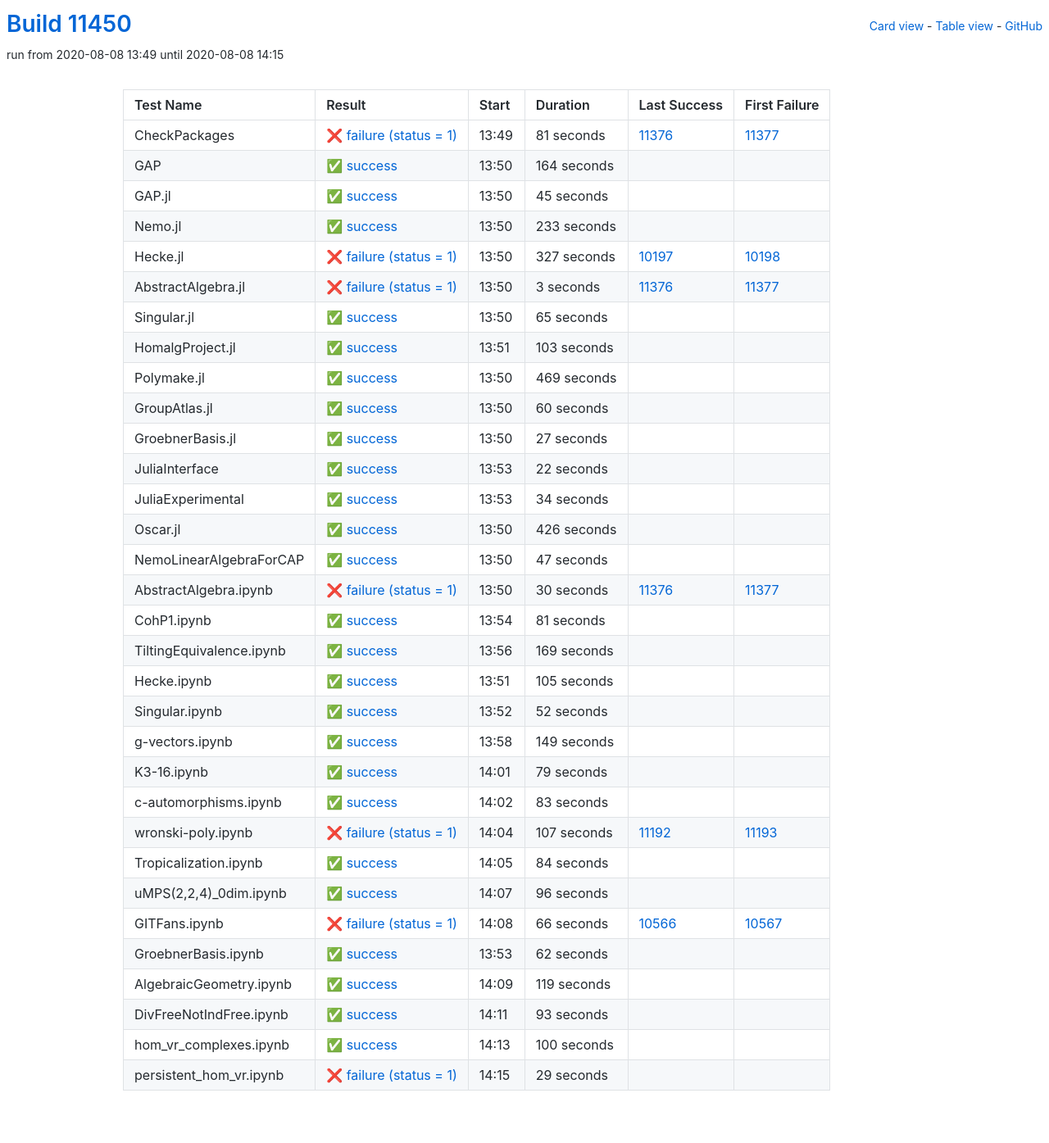
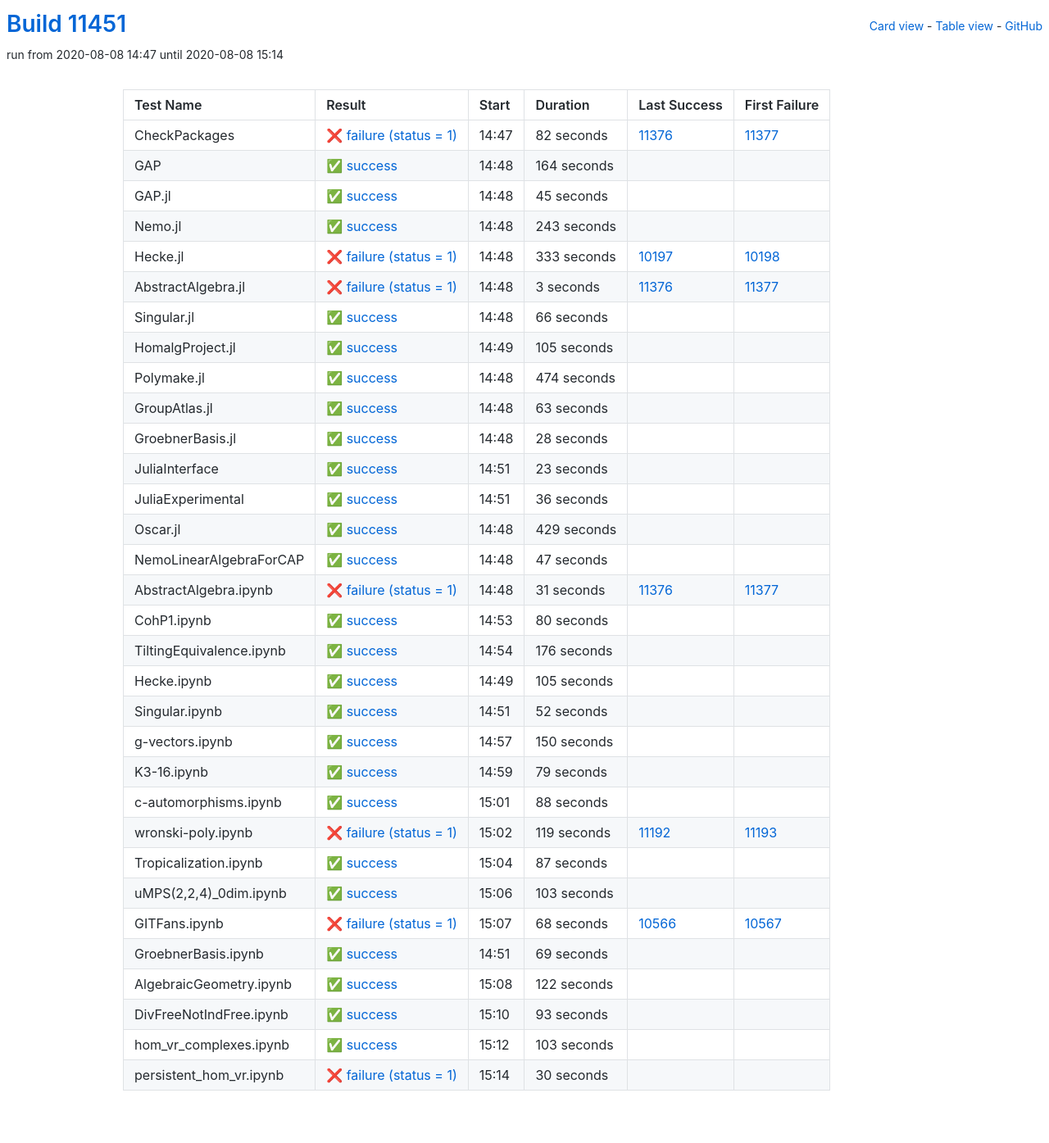
Before and after one commit to oscar-system/oscar-ci-status, a Jekyll site: the page built from table.html, in a window 1280 px wide. Shown: the whole page at 82% size. Built offline with Jekyll 4.4.1, drawn with Linux system fonts in a browser that asks for light colours.

Commit message:
Build #11451

```diff
--- a/_data/ci.yml
+++ b/_data/ci.yml
@@ -1,6 +1,6 @@
 ---
-build: 11450
-build_url: https://oscarci.mathematik.uni-kl.de/job/oscar/11450/
+build: 11451
+build_url: https://oscarci.mathematik.uni-kl.de/job/oscar/11451/
 job: oscar
 organization: oscar-system
 repo: oscar-ci-status
@@ -8,20 +8,20 @@
 tests:
 - name: CheckPackages
   id: checkpackages
-  log: https://oscarci.mathematik.uni-kl.de/job/oscar/11450/artifact/logs/build-11450/CheckPackages.log
-  start: 2020-08-08 13:49
+  log: https://oscarci.mathematik.uni-kl.de/job/oscar/11451/artifact/logs/build-11451/CheckPackages.log
+  start: 2020-08-08 14:47
   success: false
   exitcode: 1
   status: failure
-  duration: 81
+  duration: 82
   last_success: 11376
   last_success_url: https://oscarci.mathematik.uni-kl.de/job/oscar/11376/
   first_failure: 11377
   first_failure_url: https://oscarci.mathematik.uni-kl.de/job/oscar/11377/
 - name: GAP
   id: gap
-  log: https://oscarci.mathematik.uni-kl.de/job/oscar/11450/artifact/logs/build-11450/GAP.log
-  start: 2020-08-08 13:50
+  log: https://oscarci.mathematik.uni-kl.de/job/oscar/11451/artifact/logs/build-11451/GAP.log
+  start: 2020-08-08 14:48
   success: true
   exitcode: 0
   status: success
@@ -32,8 +32,8 @@
   first_failure_url:
 - name: GAP.jl
   id: gap-jl
-  log: https://oscarci.mathematik.uni-kl.de/job/oscar/11450/artifact/logs/build-11450/GAP.jl.log
-  start: 2020-08-08 13:50
+  log: https://oscarci.mathematik.uni-kl.de/job/oscar/11451/artifact/logs/build-11451/GAP.jl.log
+  start: 2020-08-08 14:48
   success: true
   exitcode: 0
   status: success
@@ -44,32 +44,32 @@
   first_failure_url:
 - name: Nemo.jl
   id: nemo-jl
-  log: https://oscarci.mathematik.uni-kl.de/job/oscar/11450/artifact/logs/build-11450/Nemo.jl.log
-  start: 2020-08-08 13:50
+  log: https://oscarci.mathematik.uni-kl.de/job/oscar/11451/artifact/logs/build-11451/Nemo.jl.log
+  start: 2020-08-08 14:48
   success: true
   exitcode: 0
   status: success
-  duration: 233
+  duration: 243
   last_success: false
   last_success_url:
   first_failure: false
   first_failure_url:
 - name: Hecke.jl
   id: hecke-jl
-  log: https://oscarci.mathematik.uni-kl.de/job/oscar/11450/artifact/logs/build-11450/Hecke.jl.log
-  start: 2020-08-08 13:50
+  log: https://oscarci.mathematik.uni-kl.de/job/oscar/11451/artifact/logs/build-11451/Hecke.jl.log
+  start: 2020-08-08 14:48
   success: false
   exitcode: 1
   status: failure
-  duration: 327
+  duration: 333
   last_success: 10197
   last_success_url: https://oscarci.mathematik.uni-kl.de/job/oscar/10197/
   first_failure: 10198
   first_failure_url: https://oscarci.mathematik.uni-kl.de/job/oscar/10198/
 - name: AbstractAlgebra.jl
   id: abstractalgebra-jl
-  log: https://oscarci.mathematik.uni-kl.de/job/oscar/11450/artifact/logs/build-11450/AbstractAlgebra.jl.log
-  start: 2020-08-08 13:50
+  log: https://oscarci.mathematik.uni-kl.de/job/oscar/11451/artifact/logs/build-11451/AbstractAlgebra.jl.log
+  start: 2020-08-08 14:48
   success: false
   exitcode: 1
   status: failure
@@ -80,104 +80,104 @@
   first_failure_url: https://oscarci.mathematik.uni-kl.de/job/oscar/11377/
 - name: Singular.jl
   id: singular-jl
-  log: https://oscarci.mathematik.uni-kl.de/job/oscar/11450/artifact/logs/build-11450/Singular.jl.log
-  start: 2020-08-08 13:50
+  log: https://oscarci.mathematik.uni-kl.de/job/oscar/11451/artifact/logs/build-11451/Singular.jl.log
+  start: 2020-08-08 14:48
   success: true
   exitcode: 0
   status: success
-  duration: 65
+  duration: 66
   last_success: false
   last_success_url:
   first_failure: false
   first_failure_url:
 - name: HomalgProject.jl
   id: homalgproject-jl
-  log: https://oscarci.mathematik.uni-kl.de/job/oscar/11450/artifact/logs/build-11450/HomalgProject.jl.log
-  start: 2020-08-08 13:51
+  log: https://oscarci.mathematik.uni-kl.de/job/oscar/11451/artifact/logs/build-11451/HomalgProject.jl.log
+  start: 2020-08-08 14:49
   success: true
   exitcode: 0
   status: success
-  duration: 103
+  duration: 105
   last_success: false
   last_success_url:
   first_failure: false
   first_failure_url:
 - name: Polymake.jl
   id: polymake-jl
-  log: https://oscarci.mathematik.uni-kl.de/job/oscar/11450/artifact/logs/build-11450/Polymake.jl.log
-  start: 2020-08-08 13:50
+  log: https://oscarci.mathematik.uni-kl.de/job/oscar/11451/artifact/logs/build-11451/Polymake.jl.log
+  start: 2020-08-08 14:48
   success: true
   exitcode: 0
   status: success
-  duration: 469
+  duration: 474
   last_success: false
   last_success_url:
   first_failure: false
   first_failure_url:
 - name: GroupAtlas.jl
   id: groupatlas-jl
-  log: https://oscarci.mathematik.uni-kl.de/job/oscar/11450/artifact/logs/build-11450/GroupAtlas.jl.log
-  start: 2020-08-08 13:50
+  log: https://oscarci.mathematik.uni-kl.de/job/oscar/11451/artifact/logs/build-11451/GroupAtlas.jl.log
+  start: 2020-08-08 14:48
   success: true
   exitcode: 0
   status: success
-  duration: 60
+  duration: 63
   last_success: false
   last_success_url:
   first_failure: false
   first_failure_url:
 - name: GroebnerBasis.jl
   id: groebnerbasis-jl
-  log: https://oscarci.mathematik.uni-kl.de/job/oscar/11450/artifact/logs/build-11450/GroebnerBasis.jl.log
-  start: 2020-08-08 13:50
+  log: https://oscarci.mathematik.uni-kl.de/job/oscar/11451/artifact/logs/build-11451/GroebnerBasis.jl.log
+  start: 2020-08-08 14:48
   success: true
   exitcode: 0
   status: success
-  duration: 27
+  duration: 28
   last_success: false
   last_success_url:
   first_failure: false
   first_failure_url:
 - name: JuliaInterface
   id: juliainterface
-  log: https://oscarci.mathematik.uni-kl.de/job/oscar/11450/artifact/logs/build-11450/JuliaInterface.log
-  start: 2020-08-08 13:53
+  log: https://oscarci.mathematik.uni-kl.de/job/oscar/11451/artifact/logs/build-11451/JuliaInterface.log
+  start: 2020-08-08 14:51
   success: true
   exitcode: 0
   status: success
-  duration: 22
+  duration: 23
   last_success: false
   last_success_url:
   first_failure: false
   first_failure_url:
 - name: JuliaExperimental
   id: juliaexperimental
-  log: https://oscarci.mathematik.uni-kl.de/job/oscar/11450/artifact/logs/build-11450/JuliaExperimental.log
-  start: 2020-08-08 13:53
+  log: https://oscarci.mathematik.uni-kl.de/job/oscar/11451/artifact/logs/build-11451/JuliaExperimental.log
+  start: 2020-08-08 14:51
   success: true
   exitcode: 0
   status: success
-  duration: 34
+  duration: 36
   last_success: false
   last_success_url:
   first_failure: false
   first_failure_url:
 - name: Oscar.jl
   id: oscar-jl
-  log: https://oscarci.mathematik.uni-kl.de/job/oscar/11450/artifact/logs/build-11450/Oscar.jl.log
-  start: 2020-08-08 13:50
+  log: https://oscarci.mathematik.uni-kl.de/job/oscar/11451/artifact/logs/build-11451/Oscar.jl.log
+  start: 2020-08-08 14:48
   success: true
   exitcode: 0
   status: success
-  duration: 426
+  duration: 429
   last_success: false
   last_success_url:
   first_failure: false
   first_failure_url:
 - name: NemoLinearAlgebraForCAP
   id: nemolinearalgebraforcap
-  log: https://oscarci.mathematik.uni-kl.de/job/oscar/11450/artifact/logs/build-11450/NemoLinearAlgebraForCAP.log
-  start: 2020-08-08 13:50
+  log: https://oscarci.mathematik.uni-kl.de/job/oscar/11451/artifact/logs/build-11451/NemoLinearAlgebraForCAP.log
+  start: 2020-08-08 14:48
   success: true
   exitcode: 0
   status: success
@@ -188,44 +188,44 @@
   first_failure_url:
 - name: AbstractAlgebra.ipynb
   id: abstractalgebra-ipynb
-  log: https://oscarci.mathematik.uni-kl.de/job/oscar/11450/artifact/logs/build-11450/AbstractAlgebra.ipynb.log
-  start: 2020-08-08 13:50
+  log: https://oscarci.mathematik.uni-kl.de/job/oscar/11451/artifact/logs/build-11451/AbstractAlgebra.ipynb.log
+  start: 2020-08-08 14:48
   success: false
   exitcode: 1
   status: failure
-  duration: 30
+  duration: 31
   last_success: 11376
   last_success_url: https://oscarci.mathematik.uni-kl.de/job/oscar/11376/
   first_failure: 11377
   first_failure_url: https://oscarci.mathematik.uni-kl.de/job/oscar/11377/
 - name: CohP1.ipynb
   id: cohp1-ipynb
-  log: https://oscarci.mathematik.uni-kl.de/job/oscar/11450/artifact/logs/build-11450/CohP1.ipynb.log
-  start: 2020-08-08 13:54
+  log: https://oscarci.mathematik.uni-kl.de/job/oscar/11451/artifact/logs/build-11451/CohP1.ipynb.log
+  start: 2020-08-08 14:53
   success: true
   exitcode: 0
   status: success
-  duration: 81
+  duration: 80
   last_success: false
   last_success_url:
   first_failure: false
   first_failure_url:
 - name: TiltingEquivalence.ipynb
   id: tiltingequivalence-ipynb
-  log: https://oscarci.mathematik.uni-kl.de/job/oscar/11450/artifact/logs/build-11450/TiltingEquivalence.ipynb.log
-  start: 2020-08-08 13:56
+  log: https://oscarci.mathematik.uni-kl.de/job/oscar/11451/artifact/logs/build-11451/TiltingEquivalence.ipynb.log
+  start: 2020-08-08 14:54
   success: true
   exitcode: 0
   status: success
-  duration: 169
+  duration: 176
   last_success: false
   last_success_url:
   first_failure: false
   first_failure_url:
 - name: Hecke.ipynb
   id: hecke-ipynb
-  log: https://oscarci.mathematik.uni-kl.de/job/oscar/11450/artifact/logs/build-11450/Hecke.ipynb.log
-  start: 2020-08-08 13:51
+  log: https://oscarci.mathematik.uni-kl.de/job/oscar/11451/artifact/logs/build-11451/Hecke.ipynb.log
+  start: 2020-08-08 14:49
   success: true
   exitcode: 0
   status: success
@@ -236,8 +236,8 @@
   first_failure_url:
 - name: Singular.ipynb
   id: singular-ipynb
-  log: https://oscarci.mathematik.uni-kl.de/job/oscar/11450/artifact/logs/build-11450/Singular.ipynb.log
-  start: 2020-08-08 13:52
+  log: https://oscarci.mathematik.uni-kl.de/job/oscar/11451/artifact/logs/build-11451/Singular.ipynb.log
+  start: 2020-08-08 14:51
   success: true
   exitcode: 0
   status: success
@@ -248,20 +248,20 @@
   first_failure_url:
 - name: g-vectors.ipynb
   id: g-vectors-ipynb
-  log: https://oscarci.mathematik.uni-kl.de/job/oscar/11450/artifact/logs/build-11450/g-vectors.ipynb.log
-  start: 2020-08-08 13:58
+  log: https://oscarci.mathematik.uni-kl.de/job/oscar/11451/artifact/logs/build-11451/g-vectors.ipynb.log
+  start: 2020-08-08 14:57
   success: true
   exitcode: 0
   status: success
-  duration: 149
+  duration: 150
   last_success: false
   last_success_url:
   first_failure: false
   first_failure_url:
 - name: K3-16.ipynb
   id: k3-16-ipynb
-  log: https://oscarci.mathematik.uni-kl.de/job/oscar/11450/artifact/logs/build-11450/K3-16.ipynb.log
-  start: 2020-08-08 14:01
+  log: https://oscarci.mathematik.uni-kl.de/job/oscar/11451/artifact/logs/build-11451/K3-16.ipynb.log
+  start: 2020-08-08 14:59
   success: true
   exitcode: 0
   status: success
@@ -272,92 +272,92 @@
   first_failure_url:
 - name: c-automorphisms.ipynb
   id: c-automorphisms-ipynb
-  log: https://oscarci.mathematik.uni-kl.de/job/oscar/11450/artifact/logs/build-11450/c-automorphisms.ipynb.log
-  start: 2020-08-08 14:02
+  log: https://oscarci.mathematik.uni-kl.de/job/oscar/11451/artifact/logs/build-11451/c-automorphisms.ipynb.log
+  start: 2020-08-08 15:01
   success: true
   exitcode: 0
   status: success
-  duration: 83
+  duration: 88
   last_success: false
   last_success_url:
   first_failure: false
   first_failure_url:
 - name: wronski-poly.ipynb
   id: wronski-poly-ipynb
-  log: https://oscarci.mathematik.uni-kl.de/job/oscar/11450/artifact/logs/build-11450/wronski-poly.ipynb.log
-  start: 2020-08-08 14:04
+  log: https://oscarci.mathematik.uni-kl.de/job/oscar/11451/artifact/logs/build-11451/wronski-poly.ipynb.log
+  start: 2020-08-08 15:02
   success: false
   exitcode: 1
   status: failure
-  duration: 107
+  duration: 119
   last_success: 11192
   last_success_url: https://oscarci.mathematik.uni-kl.de/job/oscar/11192/
   first_failure: 11193
   first_failure_url: https://oscarci.mathematik.uni-kl.de/job/oscar/11193/
 - name: Tropicalization.ipynb
   id: tropicalization-ipynb
-  log: https://oscarci.mathematik.uni-kl.de/job/oscar/11450/artifact/logs/build-11450/Tropicalization.ipynb.log
-  start: 2020-08-08 14:05
+  log: https://oscarci.mathematik.uni-kl.de/job/oscar/11451/artifact/logs/build-11451/Tropicalization.ipynb.log
+  start: 2020-08-08 15:04
   success: true
   exitcode: 0
   status: success
-  duration: 84
+  duration: 87
   last_success: false
   last_success_url:
   first_failure: false
   first_failure_url:
 - name: uMPS(2,2,4)_0dim.ipynb
   id: umps-2-2-4-0dim-ipynb
-  log: https://oscarci.mathematik.uni-kl.de/job/oscar/11450/artifact/logs/build-11450/uMPS-2-2-4-_0dim.ipynb.log
-  start: 2020-08-08 14:07
+  log: https://oscarci.mathematik.uni-kl.de/job/oscar/11451/artifact/logs/build-11451/uMPS-2-2-4-_0dim.ipynb.log
+  start: 2020-08-08 15:06
   success: true
   exitcode: 0
   status: success
-  duration: 96
+  duration: 103
   last_success: false
   last_success_url:
   first_failure: false
   first_failure_url:
 - name: GITFans.ipynb
   id: gitfans-ipynb
-  log: https://oscarci.mathematik.uni-kl.de/job/oscar/11450/artifact/logs/build-11450/GITFans.ipynb.log
-  start: 2020-08-08 14:08
+  log: https://oscarci.mathematik.uni-kl.de/job/oscar/11451/artifact/logs/build-11451/GITFans.ipynb.log
+  start: 2020-08-08 15:07
   success: false
   exitcode: 1
   status: failure
-  duration: 66
+  duration: 68
   last_success: 10566
   last_success_url: https://oscarci.mathematik.uni-kl.de/job/oscar/10566/
   first_failure: 10567
   first_failure_url: https://oscarci.mathematik.uni-kl.de/job/oscar/10567/
 - name: GroebnerBasis.ipynb
   id: groebnerbasis-ipynb
-  log: https://oscarci.mathematik.uni-kl.de/job/oscar/11450/artifact/logs/build-11450/GroebnerBasis.ipynb.log
-  start: 2020-08-08 13:53
+  log: https://oscarci.mathematik.uni-kl.de/job/oscar/11451/artifact/logs/build-11451/GroebnerBasis.ipynb.log
+  start: 2020-08-08 14:51
   success: true
   exitcode: 0
   status: success
-  duration: 62
+  duration: 69
   last_success: false
   last_success_url:
   first_failure: false
   first_failure_url:
 - name: AlgebraicGeometry.ipynb
   id: algebraicgeometry-ipynb
-  log: https://oscarci.mathematik.uni-kl.de/job/oscar/11450/artifact/logs/build-11450/AlgebraicGeometry.ipynb.log
-  start: 2020-08-08 14:09
+  log: https://oscarci.mathematik.uni-kl.de/job/oscar/11451/artifact/logs/build-11451/AlgebraicGeometry.ipynb.log
+  start: 2020-08-08 15:08
   success: true
   exitcode: 0
   status: success
-  duration: 119
+  duration: 122
   last_success: false
   last_success_url:
   first_failure: false
   first_failure_url:
 - name: DivFreeNotIndFree.ipynb
   id: divfreenotindfree-ipynb
-  log: https://oscarci.mathematik.uni-kl.de/job/oscar/11450/artifact/logs/build-11450/DivFreeNotIndFree.ipynb.log
-  start: 2020-08-08 14:11
+  log: https://oscarci.mathematik.uni-kl.de/job/oscar/11451/artifact/logs/build-11451/DivFreeNotIndFree.ipynb.log
+  start: 2020-08-08 15:10
   success: true
   exitcode: 0
   status: success
@@ -368,24 +368,24 @@
   first_failure_url:
 - name: hom_vr_complexes.ipynb
   id: hom-vr-complexes-ipynb
-  log: https://oscarci.mathematik.uni-kl.de/job/oscar/11450/artifact/logs/build-11450/hom_vr_complexes.ipynb.log
-  start: 2020-08-08 14:13
+  log: https://oscarci.mathematik.uni-kl.de/job/oscar/11451/artifact/logs/build-11451/hom_vr_complexes.ipynb.log
+  start: 2020-08-08 15:12
   success: true
   exitcode: 0
   status: success
-  duration: 100
+  duration: 103
   last_success: false
   last_success_url:
   first_failure: false
   first_failure_url:
 - name: persistent_hom_vr.ipynb
   id: persistent-hom-vr-ipynb
-  log: https://oscarci.mathematik.uni-kl.de/job/oscar/11450/artifact/logs/build-11450/persistent_hom_vr.ipynb.log
-  start: 2020-08-08 14:15
+  log: https://oscarci.mathematik.uni-kl.de/job/oscar/11451/artifact/logs/build-11451/persistent_hom_vr.ipynb.log
+  start: 2020-08-08 15:14
   success: false
   exitcode: 1
   status: failure
-  duration: 29
+  duration: 30
   last_success: false
   last_success_url:
   first_failure: false
```
Also changed, not shown: README.md.
